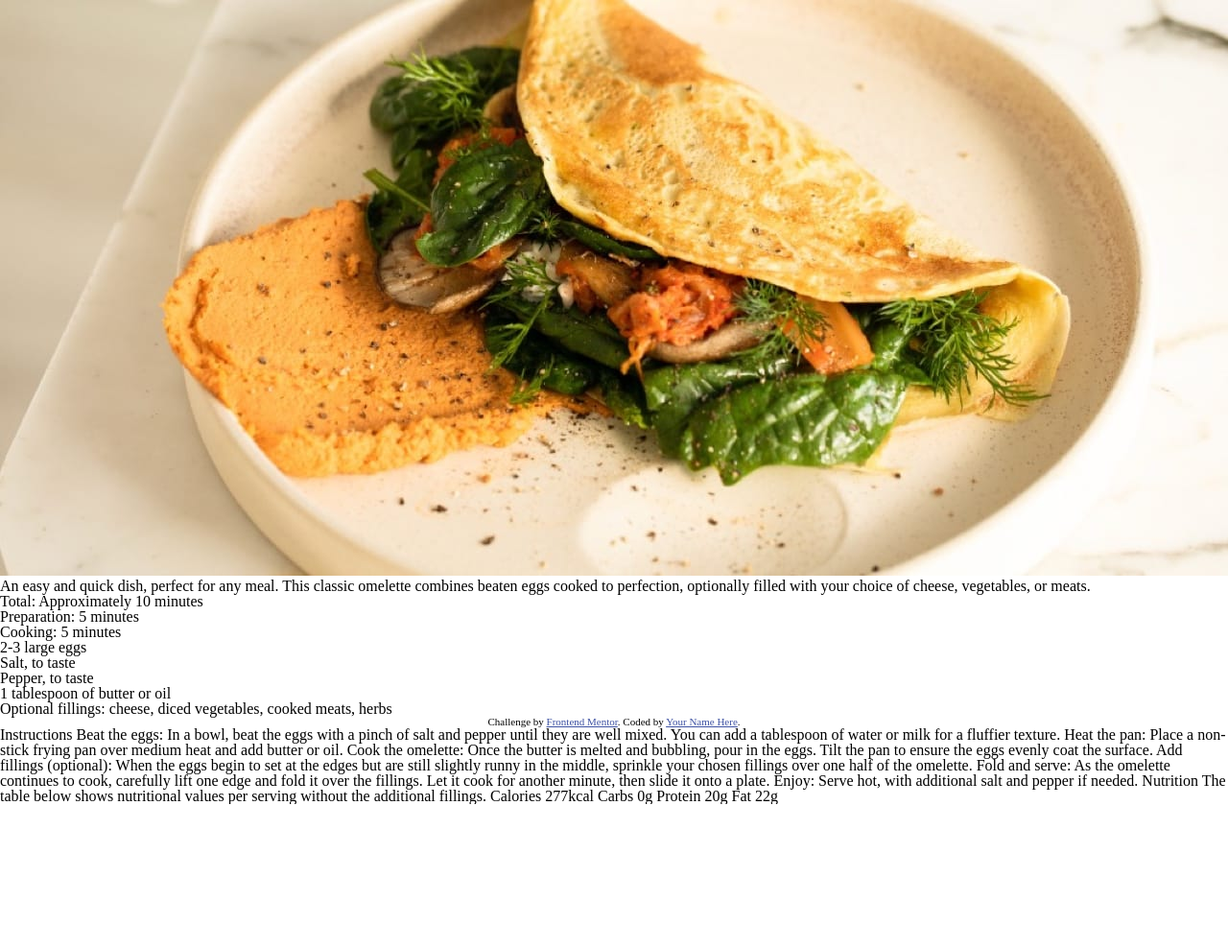
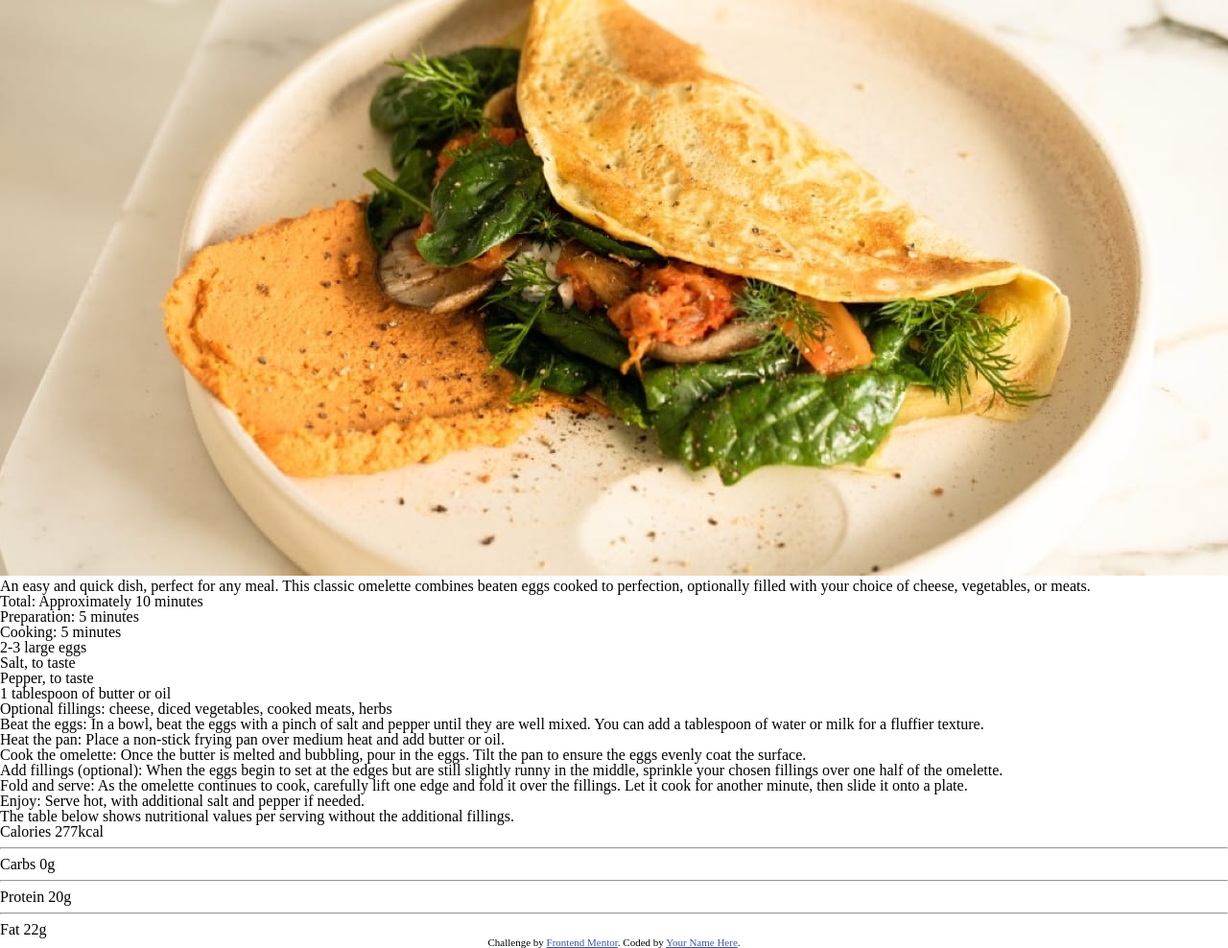
Before and after one commit to Vidottizzz/Recipe-page, a plain HTML site: page index.html in a window 1280 px wide. Shown: the top 988 px of the page at 96% size. Before the commit the page ends 838 px from the top, so only its background shows below. Drawn offline with Linux system fonts and the light colour scheme.

Commit message:
structure css done

```diff
--- a/index.html
+++ b/index.html
@@ -47,11 +47,54 @@ Ingredients
   </section>
 <!-- INSTRUCTIONS -->
   <section class="instruction-section">
-
+<title>
+  Instructions
+</title>
   </section>
 
   <section class="nutrition-section">
+    <ul>
+      <li> Beat the eggs: In a bowl, beat the eggs with a pinch of salt and pepper until they are well mixed.
+        You can add a tablespoon of water or milk for a fluffier texture.</li>
+      <li>Heat the pan: Place a non-stick frying pan over medium heat and add butter or oil.</li>
+      <li>Cook the omelette: Once the butter is melted and bubbling, pour in the eggs. Tilt the pan to ensure
+        the eggs evenly coat the surface.</li>
+      <li>Add fillings (optional): When the eggs begin to set at the edges but are still slightly runny in the
+        middle, sprinkle your chosen fillings over one half of the omelette.</li>
+      <li>Fold and serve: As the omelette continues to cook, carefully lift one edge and fold it over the
+        fillings. Let it cook for another minute, then slide it onto a plate.</li>
+      <li>Enjoy: Serve hot, with additional salt and pepper if needed.</li>
+    </ul>
+  </section>
 
+  <section class="Nutrition-section">
+<title>
+  Nutrition
+</title>
+<p>
+  The table below shows nutritional values per serving without the additional fillings.
+</p>
+<div class="nutrition-info">
+  <div class="flex">
+    Calories
+    277kcal
+  </div>
+  <hr>
+  <div class="flex">
+    Carbs
+    0g
+  </div>
+  <hr>
+  <div class="flex">
+    Protein
+    20g
+  </div>
+  <hr>
+  <div class="flex">
+    Fat
+    22g
+  </div>
+</div>
   </section>
 </main>
 <footer>
@@ -70,39 +113,15 @@ Ingredients
 
 
 
-  Instructions
 
-  Beat the eggs: In a bowl, beat the eggs with a pinch of salt and pepper until they are well mixed.
-  You can add a tablespoon of water or milk for a fluffier texture.
 
-  Heat the pan: Place a non-stick frying pan over medium heat and add butter or oil.
 
-  Cook the omelette: Once the butter is melted and bubbling, pour in the eggs. Tilt the pan to ensure
-  the eggs evenly coat the surface.
 
-  Add fillings (optional): When the eggs begin to set at the edges but are still slightly runny in the
-  middle, sprinkle your chosen fillings over one half of the omelette.
 
-  Fold and serve: As the omelette continues to cook, carefully lift one edge and fold it over the
-  fillings. Let it cook for another minute, then slide it onto a plate.
 
-  Enjoy: Serve hot, with additional salt and pepper if needed.
 
-  Nutrition
 
-  The table below shows nutritional values per serving without the additional fillings.
 
-  Calories
-  277kcal
-
-  Carbs
-  0g
-
-  Protein
-  20g
-
-  Fat
-  22g
 
 
 </body>
```
